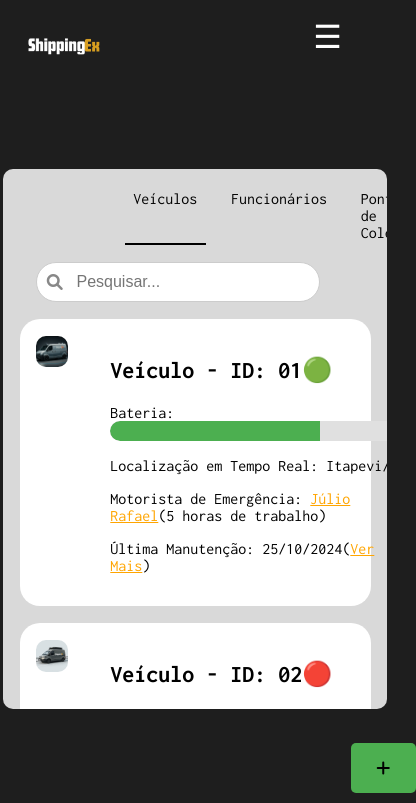
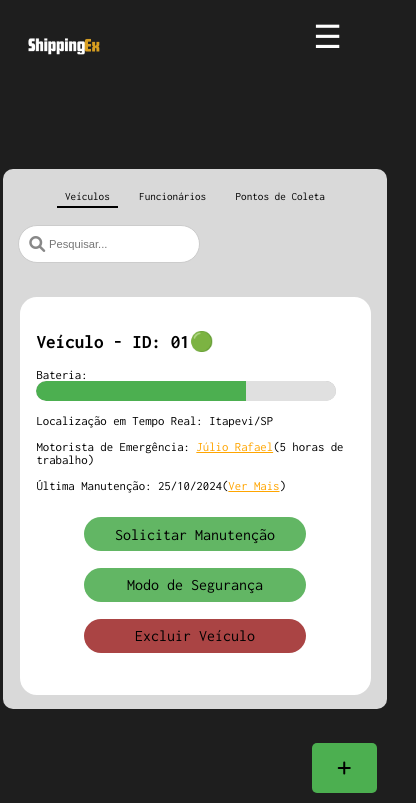
Before and after one commit to GabrielIzi/ShippingEx_Git, a React (Create React App) app: page /admin in a window 390 px wide. Shown: the top 803 px of the page, 416 px wide, since content can reach past the window. Built offline with nearby package versions, Linux system fonts and the light colour scheme; a web font is replaced by a local one.

Commit message:
Responsividade da Pag Admin

```diff
--- a/src/Routes/Admin.js
+++ b/src/Routes/Admin.js
@@ -171,7 +171,7 @@ function Admin(){
                                     <i class="fa-solid fa-star"></i>
                                     <i class="fa-solid fa-star"></i>
                                     <i class="fa-solid fa-star"></i>
-                                    <i class="fa-solid fa-star"></i>
+                                    <i class="fa-regular fa-star"></i>
                                 </div>
                                 <p>📍 Barueri - SP</p>
                                 <p>🕒 Horário de Funcionamento: 08:00 às 23:00</p>
@@ -190,8 +190,8 @@ function Admin(){
                                     <i class="fa-solid fa-star"></i>
                                     <i class="fa-solid fa-star"></i>
                                     <i class="fa-solid fa-star"></i>
-                                    <i class="fa-solid fa-star"></i>
-                                    <i class="fa-solid fa-star"></i>
+                                    <i class="fa-regular fa-star"></i>
+                                    <i class="fa-regular fa-star"></i>
                                 </div>
                                 <p>📍 Jandira - SP</p>
                                 <p>🕒 Horário de Funcionamento: 08:00 às 23:00</p>
@@ -211,7 +211,7 @@ function Admin(){
                                     <i class="fa-solid fa-star"></i>
                                     <i class="fa-solid fa-star"></i>
                                     <i class="fa-solid fa-star"></i>
-                                    <i class="fa-solid fa-star"></i>
+                                    <i class="fa-regular fa-star"></i>
                                 </div>
                                 <p>📍 Itapevi - SP</p>
                                 <p>🕒 Horário de Funcionamento: 08:00 às 23:00</p>
@@ -251,7 +251,7 @@ function Admin(){
                                     <i class="fa-solid fa-star"></i>
                                     <i class="fa-solid fa-star"></i>
                                     <i class="fa-solid fa-star"></i>
-                                    <i class="fa-solid fa-star"></i>
+                                    <i class="fa-regular fa-star"></i>
                                 </div>
                                 <p>📍 Salvador - BA</p>
                                 <p>🕒 Horário de Funcionamento: 08:00 às 23:00</p>
@@ -373,7 +373,7 @@ function Admin(){
                     <a className={styles.BtnAdd} style={{ display: activeTab != "funcionarios" ? "block" : "none" }}><i class="fa-solid fa-plus"></i></a>
                 </div>
             </section>
-            {/*<Creditos/>*/}
+            <Creditos/>
         </>
     );
 }
--- a/src/Routes/Admin.module.css
+++ b/src/Routes/Admin.module.css
@@ -1,5 +1,5 @@
 .PagBody_1{
-    height: 80vh;
+    height: 100%;
     padding-top: 20vh;
 }
 
@@ -205,3 +205,47 @@ progress::-ms-fill {
     padding: 2vh 3vh;
     border-radius: 5px;
 }
+
+@media (max-width: 768px){
+    .search_container{
+        padding: 0;
+        margin-left: -5%;
+    }
+    .search_container input{
+        font-size: 70%;
+        padding: 4% 10%;
+        width: 40%;
+        margin: 2vh 0;
+    }
+    .OpsPainel{
+        gap: 1vh;
+        font-size: 70%;
+        margin: 0 10%;
+    }
+    .VehStatus{
+        display: block;
+        height: 100%;
+        border-radius: 2vh;
+
+    }
+    .VehStatus img{
+        width: 50%;
+        margin: 1vh 25%;
+        display: none;
+    }
+    .BtnAdd{
+        margin-left: 80%;
+    }
+    .InfosVeh{
+        font-size: 80%;
+    }
+    .OpColeta .MenuVeh{
+        margin: 2vh 0;
+    }
+    .MenuVeh{
+        margin: 2vh 15%;
+    }
+    .XAndLess a:nth-of-type(1){
+        margin-left: 60%;
+    }
+}
```
